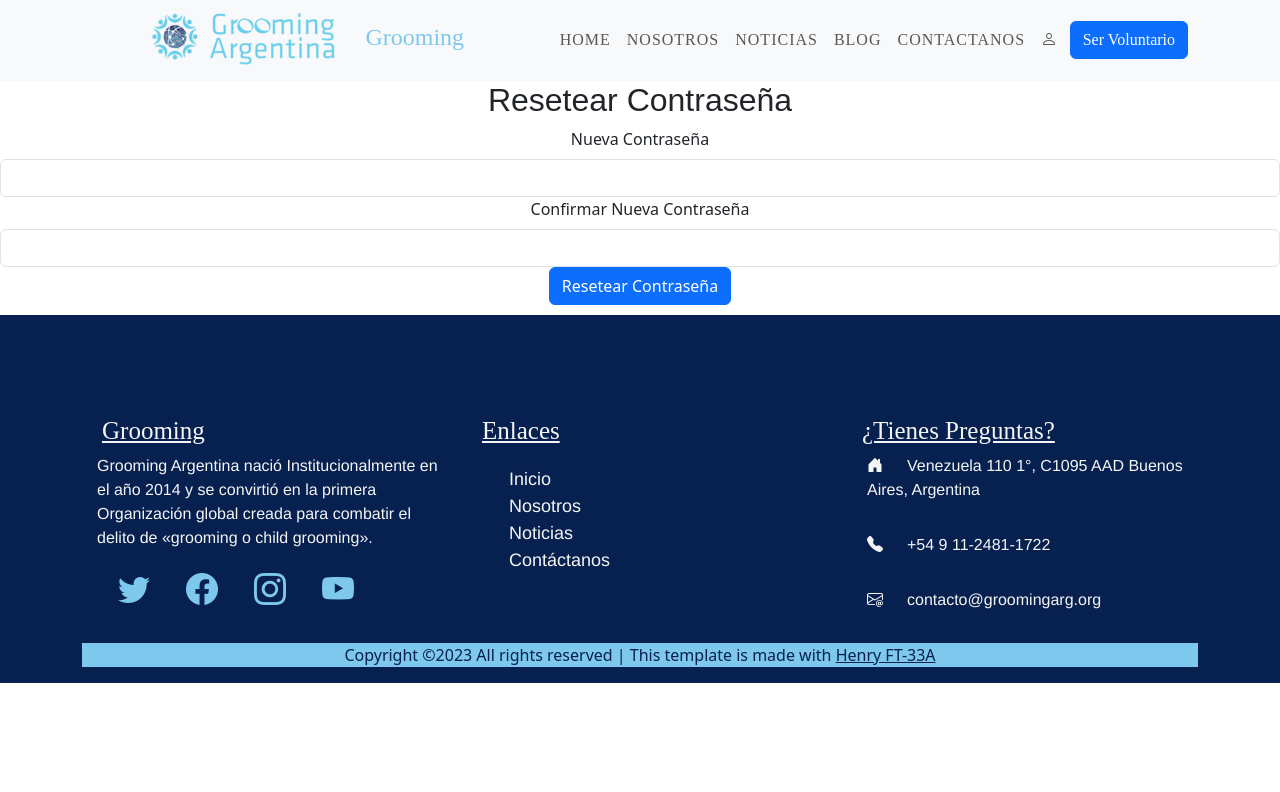
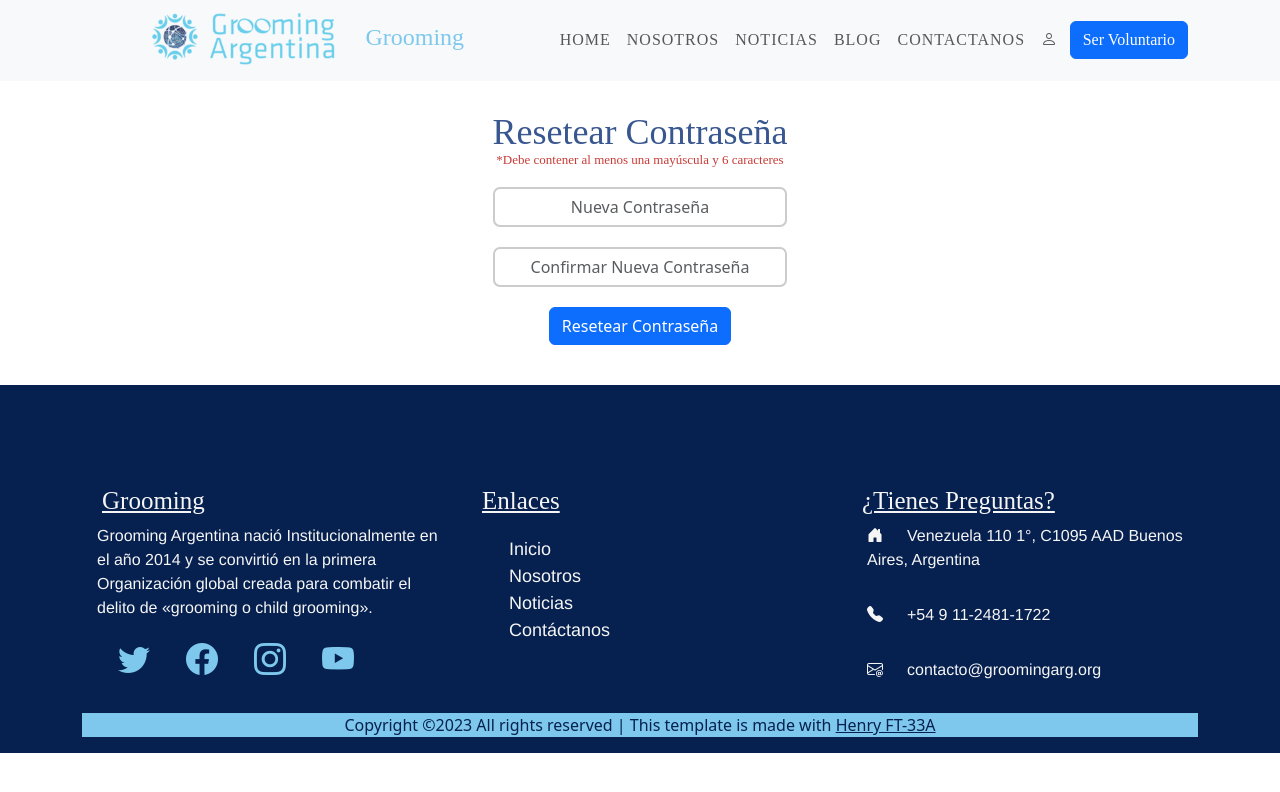
Before and after one commit to Zetah07/Grooming-Argentina, a React (Create React App) app in the folder client/: page /recuperar/1 in a window 1280 px wide. Shown: the top 792 px of the page. Built offline with nearby package versions, Linux system fonts and the light colour scheme.

Commit message:
style(password recovery & login)
improvements in the alert system display and minor changes in functionality.

```diff
--- a/client/src/components/Pages/Contact/Contact.jsx
+++ b/client/src/components/Pages/Contact/Contact.jsx
@@ -24,19 +24,30 @@ const Contact = () => {
         form.current,
         REACT_APP_EMAIL_USER
       );
-      showAlert("Email enviado correctamente!");
+      showAlert("Email enviado correctamente!", "green");
       form.current.reset();
     } catch (error) {
       console.error("Email failed to send", error);
-      showAlert("el email no se pudo enviar, por favor intente más tarde");
+      showAlert(
+        "el email no se pudo enviar, por favor intente más tarde",
+        "red"
+      );
     }
   };
 
-  const showAlert = (message) => {
+  const showAlert = (message, color) => {
     const alertDiv = document.createElement("div");
-    alertDiv.classList.add("alert", "alert-success", "text-center");
+    alertDiv.classList.add("alert", "text-center");
+
+    if (color === "green") {
+      alertDiv.classList.add("alert-success");
+    } else if (color === "red") {
+      alertDiv.classList.add("alert-danger");
+    }
+
     alertDiv.textContent = message;
     document.body.appendChild(alertDiv);
+
     setTimeout(() => {
       alertDiv.classList.add("hide");
       setTimeout(() => {
--- a/client/src/components/Pages/Login/Login.jsx
+++ b/client/src/components/Pages/Login/Login.jsx
@@ -53,16 +53,29 @@ const Login = () => {
       navigate(from, { replace: true });
     } catch (error) {
       if (!error?.response) {
-        alert("No server response");
+        showAlert("Sin respuesta del servidor");
       } else if (error.response?.status === 400) {
-        alert("missing username or password");
+        showAlert("Nombre de usuario o contraseña incorrecta");
       } else if (error.response?.status === 402) {
-        alert("Unauthorized");
+        showAlert("No autorizado");
       } else {
         setinput({ ...input, password: "" });
-        alert("Login failed");
+        showAlert("Error al iniciar sesión");
       }
     }
+  };
+
+  const showAlert = (message) => {
+    const alertDiv = document.createElement("div");
+    alertDiv.classList.add("alert", "alert-danger", "text-center");
+    alertDiv.textContent = message;
+    document.body.appendChild(alertDiv);
+    setTimeout(() => {
+      alertDiv.classList.add("hide");
+      setTimeout(() => {
+        document.body.removeChild(alertDiv);
+      }, 600);
+    }, 3000);
   };
 
   const handleClick = (event) => {
@@ -91,36 +104,35 @@ const Login = () => {
           onSubmit={handleSubmit}
         >
           <div className={Style.inputContainer}>
-            <div className={Style.input}>
             <FormControl
               type="text"
               id="usernameInput"
               name="username"
-                placeholder="Ingresa DNI"
+              placeholder="Ingrese número de DNI"
               value={input.username}
               onChange={handleInputChange}
               isInvalid={!!error.username}
               onKeyDown={handleKeyPress}
+              className={Style.input}
             />
             <FormControl.Feedback type="invalid" className={Style.feedback}>
               {error.username}
             </FormControl.Feedback>
-            </div>
-            <div className={Style.input}>
+
             <FormControl
               type="password"
               id="passwordInput"
               name="password"
-                placeholder="Ingresa contraseña"
+              placeholder="Ingrese contraseña"
               value={input.password}
               onChange={handleInputChange}
               isInvalid={!!error.password}
               onKeyDown={handleKeyPress}
+              className={Style.input}
             />
             <FormControl.Feedback type="invalid" className={Style.feedback}>
               {error.password}
             </FormControl.Feedback>
-            </div>
           </div>
           <br />
           <Button type="submit" className={Style.button} onClick={handleClick}>
--- a/client/src/components/Pages/Login/Login.module.css
+++ b/client/src/components/Pages/Login/Login.module.css
@@ -3,8 +3,8 @@
   background-color: var(--terciary-color);
   margin: 0 auto;
   box-shadow: 0 0 7px rgba(3, 170, 253, 0.796);
-  padding: 10px;
-  /* border-radius: 0.5rem; */
+  padding-top: 20px;
+  padding-bottom: 36px;
   color: var(--color-primary);
   display: flex;
   justify-content: center;
@@ -12,6 +12,7 @@
   background-image: url("../../../assets/Rectangle.png");
   background-repeat: no-repeat;
   background-size: cover;
+  background-position: center;
 }
 
 .loginContainer {
@@ -30,6 +31,12 @@
   align-items: center;
 }
 
+@media (max-width: 400px) {
+  .loginContainer {
+    width: 85%;
+  }
+}
+
 .img {
   position: absolute;
   color: var(--primary-color);
@@ -40,7 +47,11 @@
 
 
 .inputContainer {
+  display: flex;
+  flex-direction: column;
+  align-items: center;
   margin-top: 7rem;
+  text-align: center;
 }
 
 .input {
@@ -49,6 +60,7 @@
   border-radius: 8px;
   font-size: 0.9rem;
   color: var(--terciary-color);
+  text-align: center;
 }
 
 .feedback {
--- a/client/src/components/Pages/passwordRecovery/PasswordRecovery.jsx
+++ b/client/src/components/Pages/passwordRecovery/PasswordRecovery.jsx
@@ -14,26 +14,56 @@ const PasswordRecovery = () => {
       const response = await axios.post("/reset", { username });
 
       if (response.status === 200) {
-        alert(response.data.message);
+        showAlert(response.data.message, "green");
       } else {
         throw new Error("El usuario no existe");
       }
     } catch (error) {
-      if (error.response && error.response.data.message) {
-        alert(error.response.data.message);
+      if (
+        error.response &&
+        error.response.data &&
+        error.response.data.message
+      ) {
+        showAlert(error.response.data.message, "red");
       } else {
-        alert(error.message);
+        showAlert(error.message, "red");
       }
     }
+  };
+
+  const showAlert = (message, color) => {
+    const alertDiv = document.createElement("div");
+    alertDiv.classList.add("alert", "text-center");
+
+    if (color === "green") {
+      alertDiv.classList.add("alert-success");
+    } else if (color === "red") {
+      alertDiv.classList.add("alert-danger");
+    }
+
+    alertDiv.textContent = message;
+    document.body.appendChild(alertDiv);
+
+    setTimeout(() => {
+      alertDiv.classList.add("hide");
+      setTimeout(() => {
+        document.body.removeChild(alertDiv);
+      }, 600);
+    }, 3000);
   };
 
   const handleChange = (event) => {
     setUsername(event.target.value);
   };
 
+  const handleKeyPress = (event) => {
+    if (event.keyCode === 13) {
+      handleSubmit(event);
+    }
+  };
+
   return (
     <div className={style.container}>
-      <div className={style.formContainer}>
       <h1 className={style.title}>Recuperar contraseña</h1>
       <Form
         className={style.form}
@@ -44,9 +74,11 @@ const PasswordRecovery = () => {
         <Form.Group>
           <Form.Control
             type="text"
-              placeholder="Ingrese nombre de Usuario"
+            placeholder="Ingrese número de DNI"
             value={username}
             onChange={handleChange}
+            className={style.input}
+            onKeyDown={handleKeyPress}
           />
         </Form.Group>
 
@@ -55,7 +87,6 @@ const PasswordRecovery = () => {
         </Button>
       </Form>
     </div>
-    </div>
   );
 };
 
--- a/client/src/components/Pages/passwordRecovery/PasswordRecovery.module.css
+++ b/client/src/components/Pages/passwordRecovery/PasswordRecovery.module.css
@@ -0,0 +1,32 @@
+.container {
+  display: flex;
+  flex-direction: column;
+  align-items: center;
+  justify-content: center;
+  margin: 30px auto;
+}
+
+@media (max-width: 420px) {
+  .container {
+    width: 85%;
+  }
+}
+
+.input {
+  width: 100%;
+  height: 40px;
+  margin: 20px 0;
+  padding: 0 10px;
+  border: 2px solid #ccc;
+  border-radius: 7px;
+  outline: none;
+  text-align: center;
+}
+
+.title {
+  font-size: 40px;
+  font-weight: 600;
+  margin-bottom: 10px;
+  color: #38568F;
+  font-family: "Gotham Rounded Bold";
+}
--- a/client/src/components/Pages/passwordReset/PasswordReset.jsx
+++ b/client/src/components/Pages/passwordReset/PasswordReset.jsx
@@ -1,20 +1,37 @@
+/* eslint-disable no-restricted-globals */
+/* eslint-disable no-unused-vars */
 import { useState } from "react";
 import axios from "../../../api/axios";
 import { Form, Button } from "react-bootstrap";
 import "bootstrap-icons/font/bootstrap-icons.css";
-// import style from "./PasswordReset.module.css";
+import { useNavigate } from "react-router-dom";
+import style from "./PasswordReset.module.css";
 
 const PasswordReset = () => {
   const [password, setPassword] = useState("");
   const [confirmPassword, setConfirmPassword] = useState("");
   const [error, setError] = useState(null);
   const [success, setSuccess] = useState(false);
+  const navigate = useNavigate();
 
   const handleSubmit = async (event) => {
     event.preventDefault();
 
     if (password !== confirmPassword) {
-      setError("Las contraseñas no coinciden");
+      showAlert("Las contraseñas no coinciden", "red");
+      return;
+    }
+
+    if (password.length < 6) {
+      showAlert("La contraseña debe tener al menos 6 caracteres", "red");
+      return;
+    }
+
+    if (!password.match(/[A-Z]/)) {
+      showAlert(
+        "La contraseña debe contener al menos una letra mayúscula",
+        "red"
+      );
       return;
     }
 
@@ -22,8 +39,15 @@ const PasswordReset = () => {
       const token = window.location.pathname.split("/").pop();
       await axios.put(`/users`, { token, newPass: password });
       setSuccess(true);
+
+      showAlert("Su contraseña ha sido cambiada exitosamente", "green");
+
+      setTimeout(() => {
+        navigate("/login");
+      }, 4000);
     } catch (error) {
-      setError(error.message);
+      const errorMessage = error.response.data.message;
+      showAlert(errorMessage, "red");
     }
   };
 
@@ -35,34 +59,73 @@ const PasswordReset = () => {
     setConfirmPassword(event.target.value);
   };
 
+  const handleKeyPress = (event) => {
+    if (event.keyCode === 13) {
+      handleSubmit(event);
+    }
+  };
+
+  const showAlert = (message, color) => {
+    const alertDiv = document.createElement("div");
+    alertDiv.classList.add("alert", "text-center");
+
+    if (color === "green") {
+      alertDiv.classList.add("alert-success");
+    } else if (color === "red") {
+      alertDiv.classList.add("alert-danger");
+    }
+
+    alertDiv.textContent = message;
+    document.body.appendChild(alertDiv);
+
+    setTimeout(() => {
+      alertDiv.classList.add("hide");
+      setTimeout(() => {
+        document.body.removeChild(alertDiv);
+      }, 600);
+    }, 3000);
+  };
+
   if (success) {
-    return <p>Tu contraseña ha sido cambiada exitosamente</p>;
+    return (
+      <div className={style.success}>
+        <p>será redirigido a la pagina de inicio de sesión</p>
+      </div>
+    );
   }
 
   return (
+    <div className={style.container}>
       <Form onSubmit={handleSubmit}>
-      <h2>Resetear Contraseña</h2>
+        <h1 className={style.title}>Resetear Contraseña</h1>
+        <h3 className={style.underTitle}>
+          *Debe contener al menos una mayúscula y 6 caracteres
+        </h3>
         <Form.Group>
-        <Form.Label>Nueva Contraseña</Form.Label>
           <Form.Control
             type="password"
             value={password}
             onChange={handleChangePassword}
             required
+            placeholder="Nueva Contraseña"
+            className={style.input}
           />
         </Form.Group>
         <Form.Group>
-        <Form.Label>Confirmar Nueva Contraseña</Form.Label>
           <Form.Control
             type="password"
             value={confirmPassword}
             onChange={handleChangeConfirmPassword}
             required
+            placeholder="Confirmar Nueva Contraseña"
+            className={style.input}
+            onKeyDown={handleKeyPress}
           />
         </Form.Group>
-      {error && <p>{error}</p>}
+        {error && <p className="alert alert-danger text-center">{error}</p>}
         <Button type="submit">Resetear Contraseña</Button>
       </Form>
+    </div>
   );
 };
 
--- a/client/src/components/Pages/passwordReset/PasswordReset.module.css
+++ b/client/src/components/Pages/passwordReset/PasswordReset.module.css
@@ -0,0 +1,49 @@
+.container {
+  display: flex;
+  flex-direction: column;
+  align-items: center;
+  justify-content: center;
+  margin: 30px auto;
+}
+
+@media (max-width: 420px) {
+  .container {
+    width: 80%;
+  }
+}
+
+.input {
+  width: 100%;
+  height: 40px;
+  margin: 20px 0;
+  padding: 0 10px;
+  border: 2px solid #ccc;
+  border-radius: 7px;
+  outline: none;
+  text-align: center;
+}
+
+.title {
+  font-size: 36px;
+  font-weight: 300;
+  margin-bottom: -2px;
+  color: #38568F;
+  font-family: "Gotham Rounded Bold";
+}
+
+.underTitle {
+  font-size: 13px;
+  font-weight: 200;
+  margin-bottom: 15px;
+  color: #c93b36;
+  font-family: "Helvetica Neue Medium";
+}
+
+.success {
+  padding: 25px;
+  font-size: 25px;
+  font-weight: 600;
+  margin: 15px 0;
+  color: #38568F;
+  font-family: "Gotham Rounded Bold";
+}
```
Lines whose indentation alone changed are shown as unchanged.
